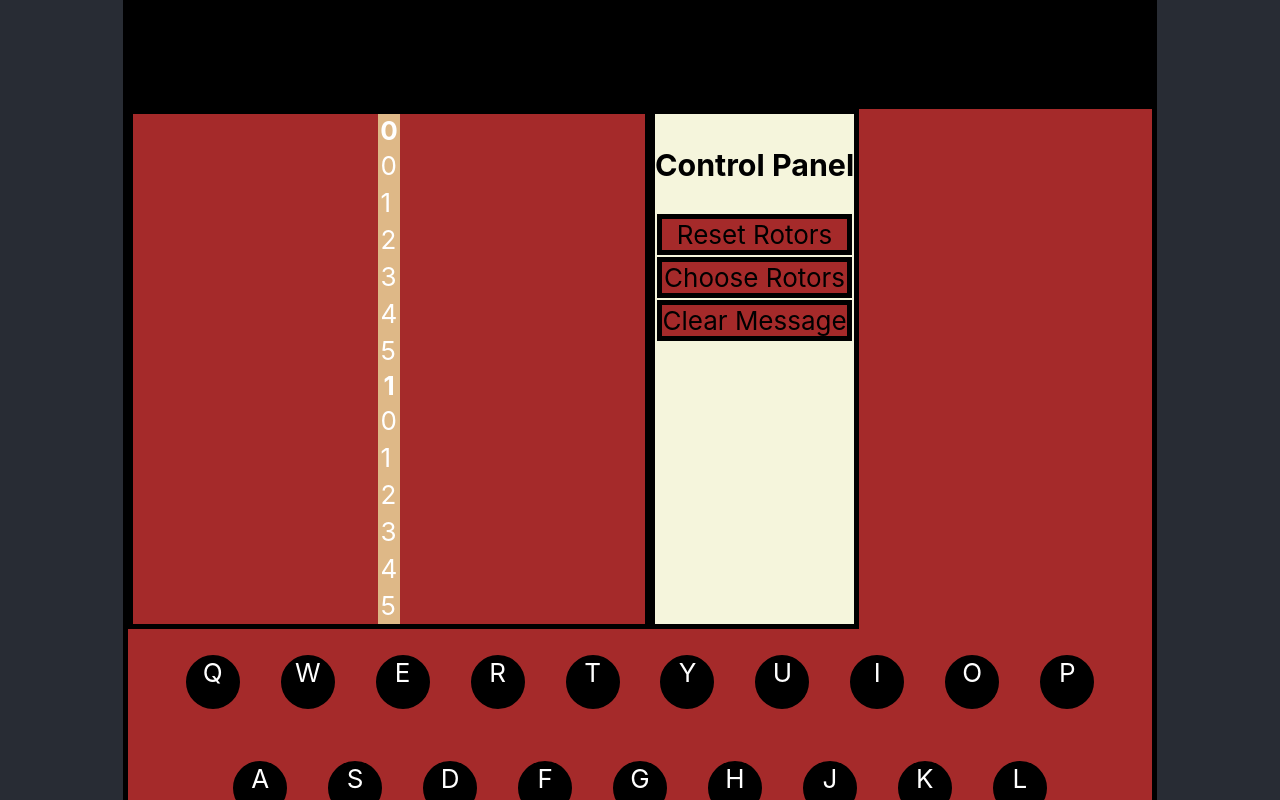
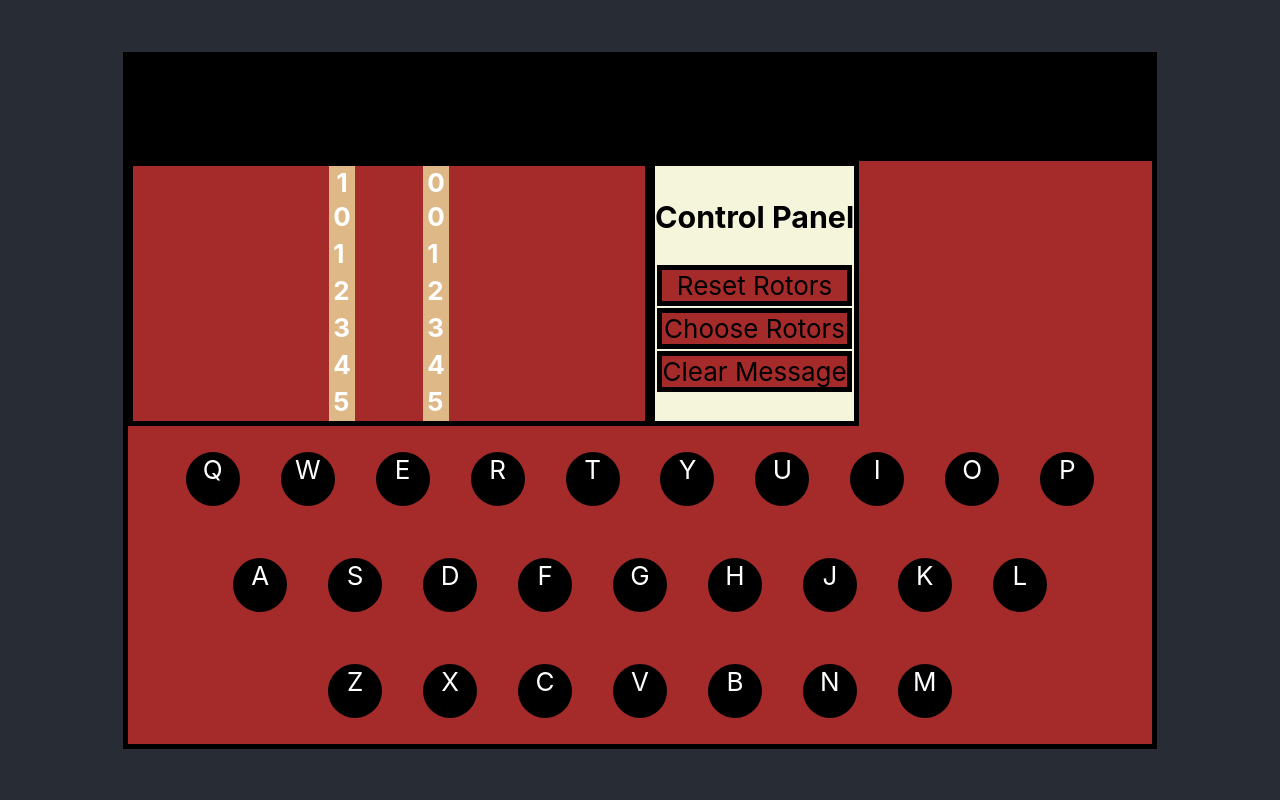
Before and after one commit to granta12322/EnigmaVI, a React (Create React App) app: page / in a window 1280 px wide. Shown: the top 800 px of the page. Built offline with nearby package versions, Linux system fonts and the light colour scheme.

Commit message:
Fix html

```diff
--- a/src/components/rotor/rotor.tsx
+++ b/src/components/rotor/rotor.tsx
@@ -22,7 +22,7 @@ export function Rotor(props: RotorProps) {
             {reindexArray(props.characterMap,props.position).slice(0,rotorSegmentsToShow).map( (letterIndexPair: number, index: number) => {
                 return(
                 <tr key = {index}>
-                    <td key = {index as unknown as string + '_0'}>{(index + props.position) % props.characterMap.length}</td>
+                    <td key = {index as unknown as string + '_0'}>{(index + props.position + props.offset) % props.characterMap.length}</td>
                 </tr>
                 )
             })
--- a/src/components/rotorArray/rotorArray.tsx
+++ b/src/components/rotorArray/rotorArray.tsx
@@ -35,14 +35,14 @@ export function RotorArray(props: RotorProps[] ) {
     return (
         <div className="rotorArray bordered">
 
-            <table className="rotor">
+            <table className="rotorArray">
 
                 {//@ts-ignore
                 props.rotorArray.map((rotor: RotorProps, index: number) => {
                     //console.log(rotor[1].toString())
 
 
-                    return (<><th>{index}</th><Rotor  {...rotor}/></>)
+                    return (<><th className="rotor">{index}<Rotor  {...rotor}/></th></>)
                 })
             }
             </table>
```
